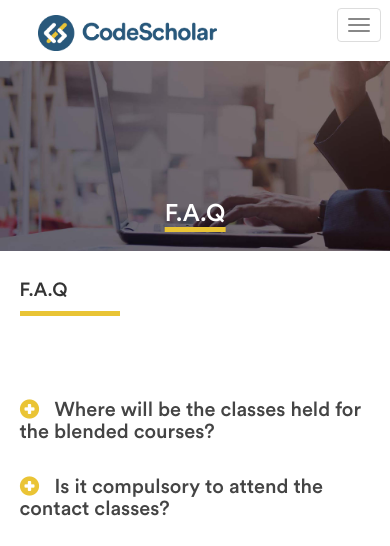
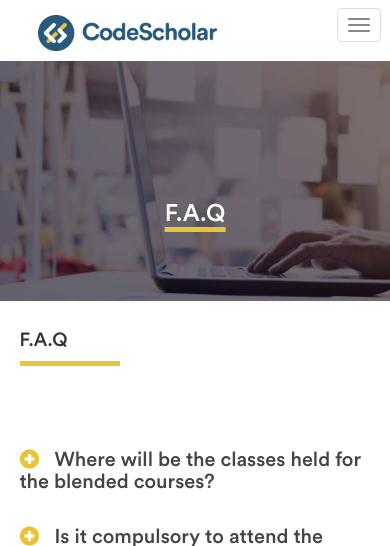
Before and after one commit to nintrivaqa/codescholar, a PHP site: page /FAQ.html in a window 390 px wide; the page is wider, and only the part inside the window is pictured. Shown: the top 546 px of that part. Run offline with PHP 8.4, Linux system fonts and the light colour scheme.

Commit message:
css updation

```diff
--- a/css/my.css
+++ b/css/my.css
@@ -1188,7 +1188,7 @@ footer .container {
     }
     .headerimg img{
         width: auto;
-        height: 190px;
+        height: 240px;
     }
     .dropdown-submenu>a:after {
         margin-top: 6px;
```
